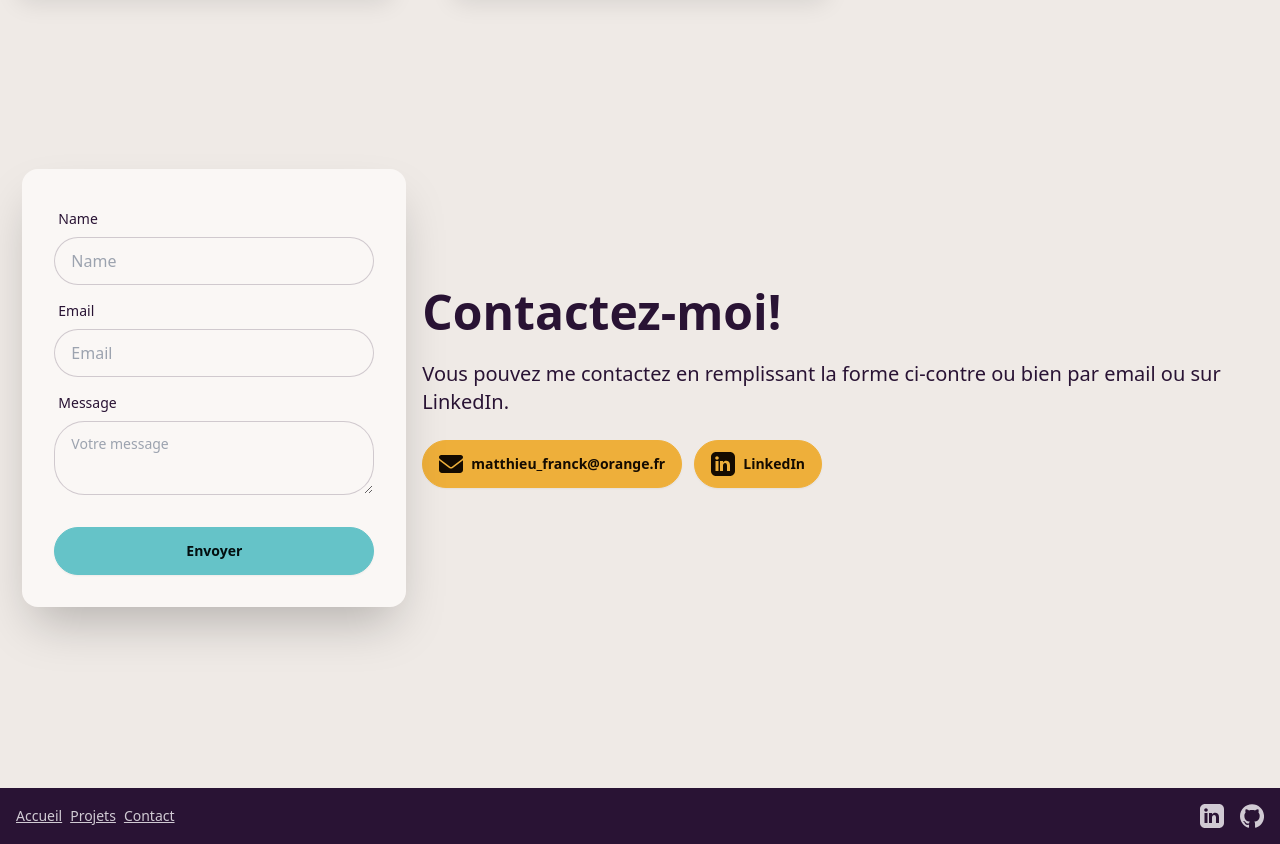
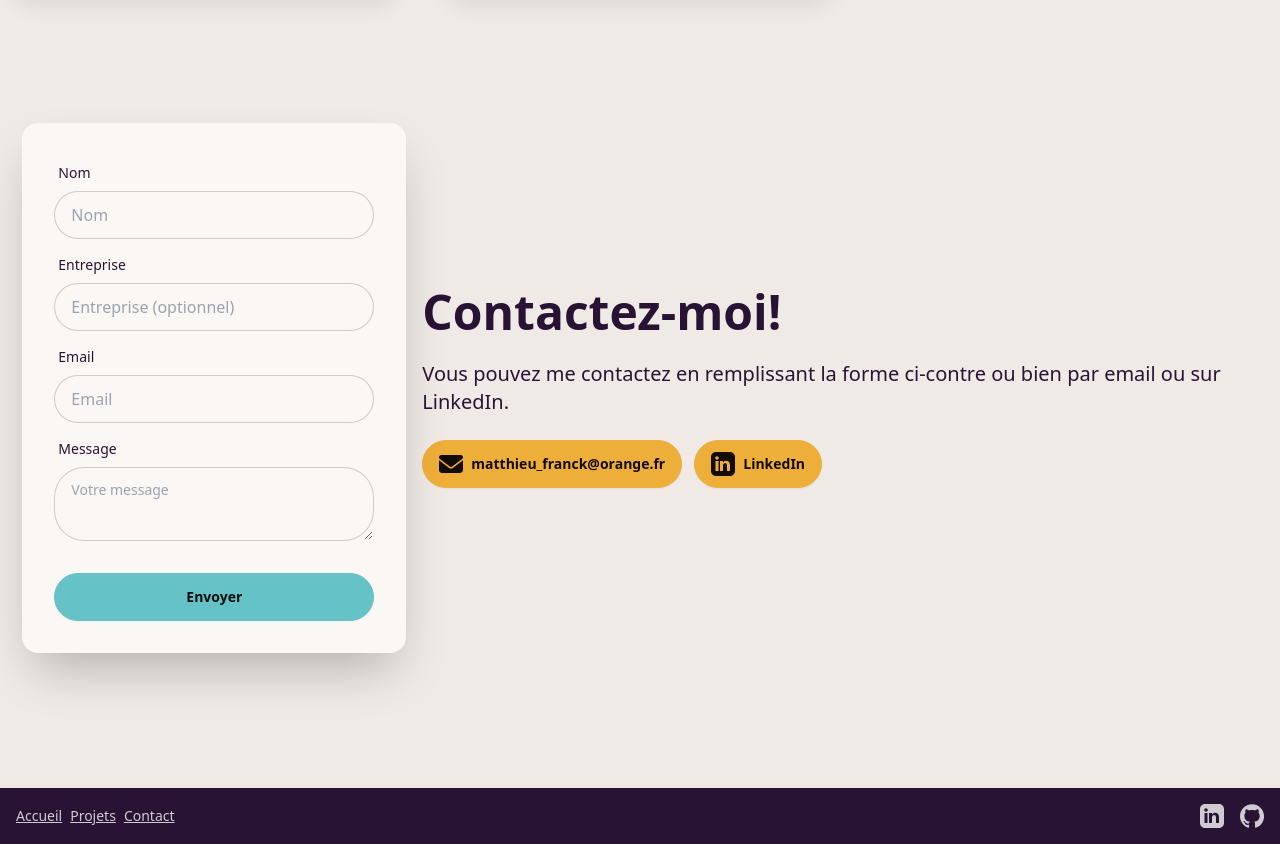
Before and after one commit to Matt-Fr/portfolio_v3, a React (Vite) app: page / in a window 1280 px wide. Shown: the part 2440-3284 px from the top of the page. Built offline with nearby package versions, Linux system fonts and the light colour scheme.

Commit message:
add proper name for labels

```diff
--- a/src/sections/Contact.tsx
+++ b/src/sections/Contact.tsx
@@ -41,16 +41,44 @@ const Contact = () => {
             </a>
           </div>
           <div className="card bg-base-100 w-full max-w-sm shrink-0 shadow-2xl">
-            <form className="card-body">
+            <form
+              className="card-body"
+              method="post"
+              data-netlify="true"
+              name="contact"
+            >
+              {/* Hidden form name input for Netlify */}
+              <input type="hidden" name="form-name" value="contact" />
+
+              {/* Honeypot field to prevent spam */}
+              <p className="hidden">
+                <label>
+                  Don’t fill this out if you're human:{" "}
+                  <input name="bot-field" />
+                </label>
+              </p>
+
               <div className="form-control">
                 <label className="label">
-                  <span className="label-text">Name</span>
+                  <span className="label-text">Nom</span>
                 </label>
                 <input
-                  type="Name"
-                  placeholder="Name"
+                  type="text"
+                  name="nom"
+                  placeholder="Nom"
                   className="input input-bordered"
                   required
+                />
+              </div>
+              <div className="form-control">
+                <label className="label">
+                  <span className="label-text">Entreprise</span>
+                </label>
+                <input
+                  type="text"
+                  name="entreprise"
+                  placeholder="Entreprise (optionnel)"
+                  className="input input-bordered"
                 />
               </div>
               <div className="form-control">
@@ -59,23 +87,28 @@ const Contact = () => {
                 </label>
                 <input
                   type="email"
+                  name="email"
                   placeholder="Email"
                   className="input input-bordered"
                   required
                 />
               </div>
+
               <div className="form-control">
                 <label className="label">
                   <span className="label-text">Message</span>
                 </label>
                 <textarea
+                  name="message"
                   className="textarea textarea-bordered"
                   placeholder="Votre message"
                 ></textarea>
               </div>
 
               <div className="form-control mt-6">
-                <button className="btn btn-primary">Envoyer</button>
+                <button className="btn btn-primary" type="submit">
+                  Envoyer
+                </button>
               </div>
             </form>
           </div>
```
